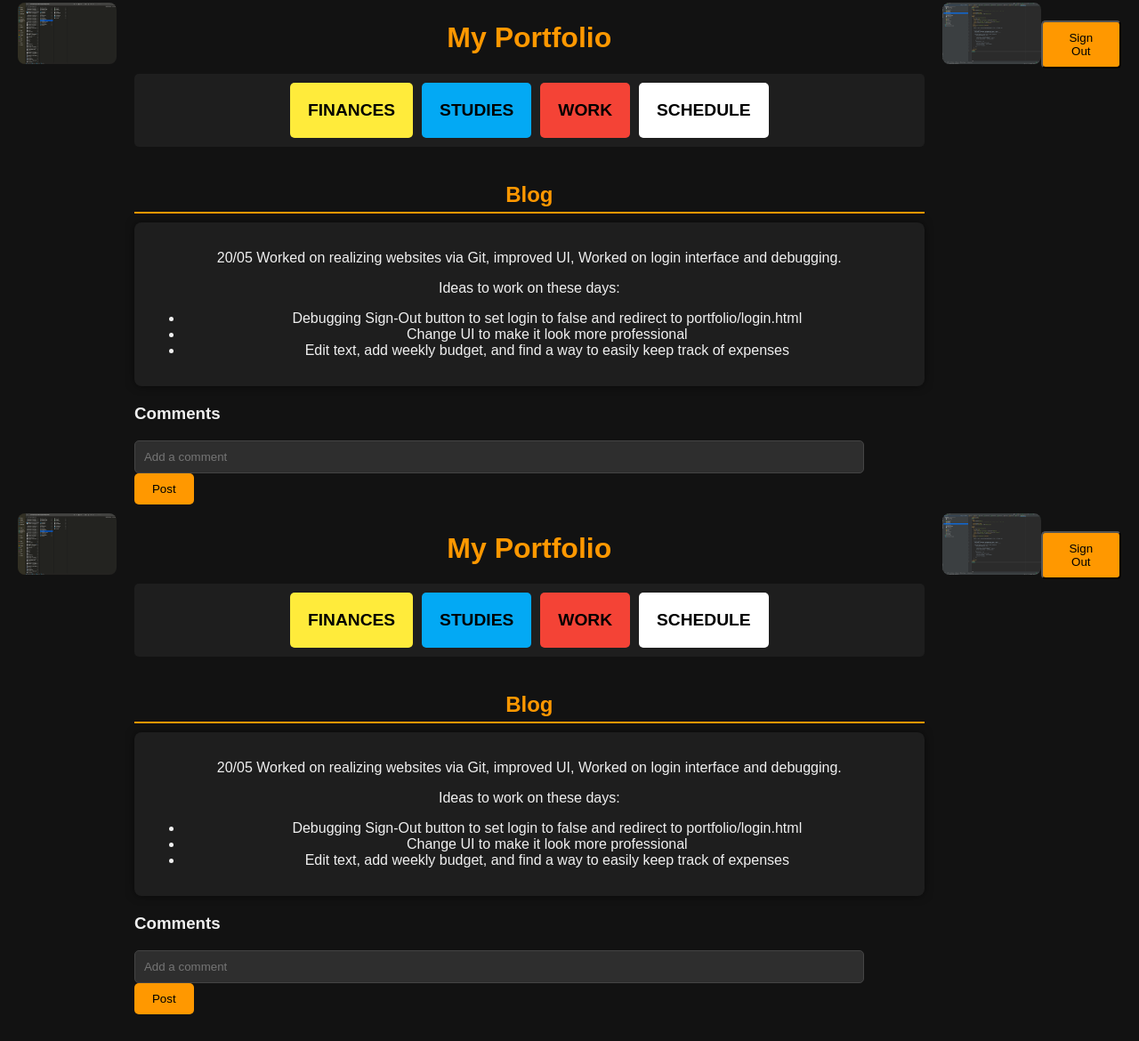
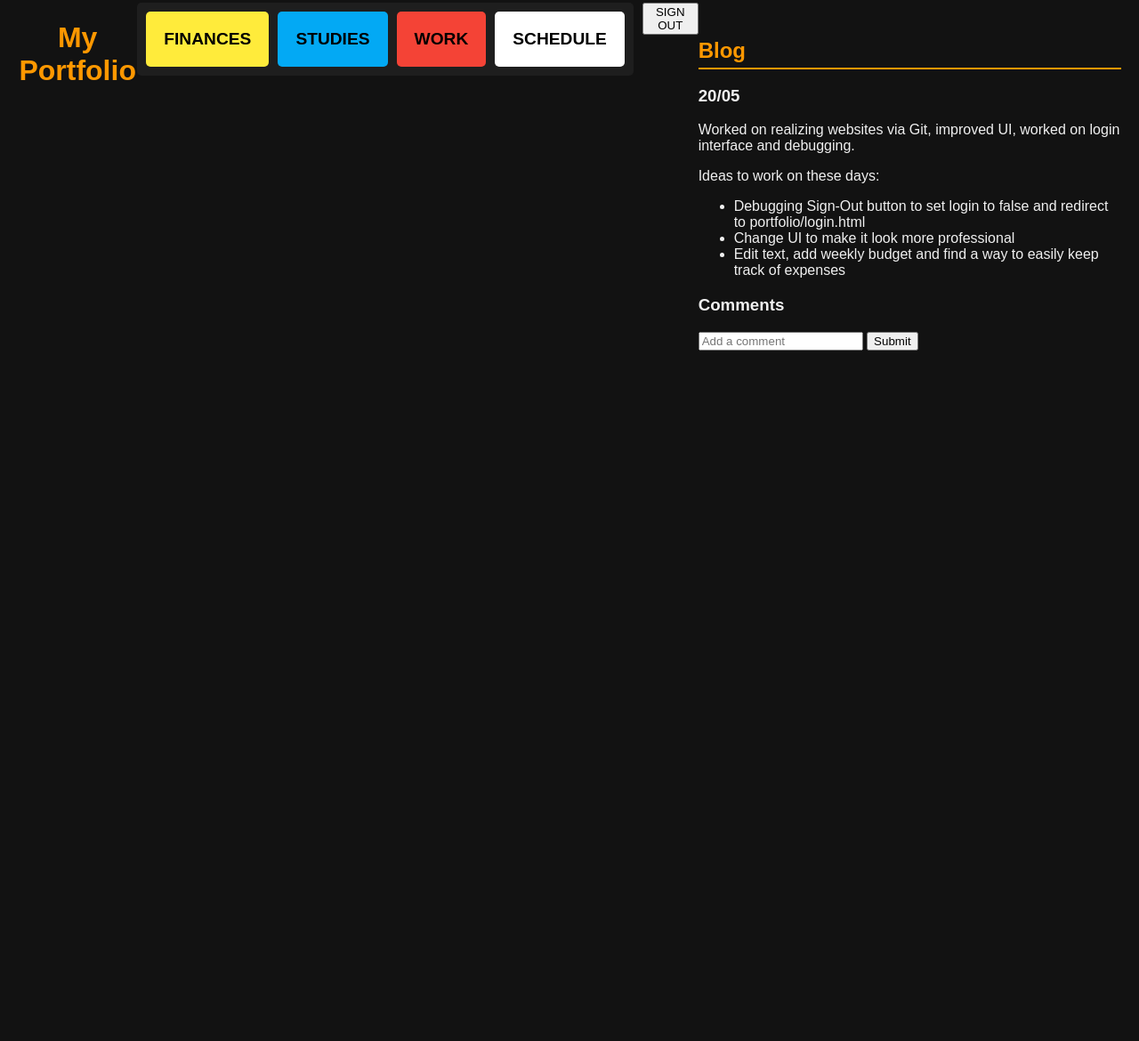
Before and after one commit to luisprojects/portfolio, a website: page index.html in a window 1280 px wide. Shown: the part 17-1187 px from the top of the page at 89% size. After the commit the page ends 800 px from the top, so only its background shows below. Drawn offline with Linux system fonts and the light colour scheme.

Commit message:
Removed image rotation and improved index page UI

```diff
--- a/index.html
+++ b/index.html
@@ -5,13 +5,10 @@
     <meta name="viewport" content="width=device-width, initial-scale=1.0">
     <title>My Portfolio</title>
     <link rel="stylesheet" href="styles.css">
+    <script src="script.js" defer></script>
 </head>
 <body>
     <div class="container">
-        <div class="image-container left">
-            <img id="left-image" src="images/left1.jpg" alt="Left Image" class="side-image">
-        </div>
-        <div class="content">
         <h1>My Portfolio</h1>
         <div class="navigation-container">
             <div class="navigation">
@@ -25,83 +22,26 @@
             <span id="date"></span>
             <span id="time"></span>
         </div>
+        <button onclick="logout()" class="button">SIGN OUT</button>
         <div class="blog">
             <h2>Blog</h2>
-                <div class="blog-entry">
-                    <p>20/05 Worked on realizing websites via Git, improved UI, Worked on login interface and debugging.</p>
+            <div class="post">
+                <h3>20/05</h3>
+                <p>Worked on realizing websites via Git, improved UI, worked on login interface and debugging.</p>
                 <p>Ideas to work on these days:</p>
                 <ul>
                     <li>Debugging Sign-Out button to set login to false and redirect to portfolio/login.html</li>
                     <li>Change UI to make it look more professional</li>
-                        <li>Edit text, add weekly budget, and find a way to easily keep track of expenses</li>
+                    <li>Edit text, add weekly budget and find a way to easily keep track of expenses</li>
                 </ul>
             </div>
-                <div class="comment-section">
+            <div class="comments">
                 <h3>Comments</h3>
+                <div id="comments"></div>
                 <input type="text" id="commentInput" placeholder="Add a comment">
-                    <button onclick="addComment()">Post</button>
-                    <div id="comments"></div>
+                <button onclick="addComment()">Submit</button>
             </div>
         </div>
     </div>
-        <div class="image-container right">
-            <img id="right-image" src="images/right1.jpg" alt="Right Image" class="side-image">
-        </div>
-        <button id="logoutButton" class="button logout" onclick="logout()">Sign Out</button>
-    </div>
-    <script src="script.js"></script>
-</body>
-</html><!DOCTYPE html>
-<html lang="en">
-<head>
-    <meta charset="UTF-8">
-    <meta name="viewport" content="width=device-width, initial-scale=1.0">
-    <title>My Portfolio</title>
-    <link rel="stylesheet" href="styles.css">
-</head>
-<body>
-    <div class="container">
-        <div class="image-container left">
-            <img id="left-image" src="images/left1.jpg" alt="Left Image" class="side-image">
-        </div>
-        <div class="content">
-            <h1>My Portfolio</h1>
-            <div class="navigation-container">
-                <div class="navigation">
-                    <a href="finances.html" class="button finances">FINANCES</a>
-                    <a href="studies.html" class="button studies">STUDIES</a>
-                    <a href="work.html" class="button work">WORK</a>
-                    <a href="schedule.html" class="button schedule">SCHEDULE</a>
-                </div>
-            </div>
-            <div class="datetime">
-                <span id="date"></span>
-                <span id="time"></span>
-            </div>
-            <div class="blog">
-                <h2>Blog</h2>
-                <div class="blog-entry">
-                    <p>20/05 Worked on realizing websites via Git, improved UI, Worked on login interface and debugging.</p>
-                    <p>Ideas to work on these days:</p>
-                    <ul>
-                        <li>Debugging Sign-Out button to set login to false and redirect to portfolio/login.html</li>
-                        <li>Change UI to make it look more professional</li>
-                        <li>Edit text, add weekly budget, and find a way to easily keep track of expenses</li>
-                    </ul>
-                </div>
-                <div class="comment-section">
-                    <h3>Comments</h3>
-                    <input type="text" id="commentInput" placeholder="Add a comment">
-                    <button onclick="addComment()">Post</button>
-                    <div id="comments"></div>
-                </div>
-            </div>
-        </div>
-        <div class="image-container right">
-            <img id="right-image" src="images/right1.jpg" alt="Right Image" class="side-image">
-        </div>
-        <button id="logoutButton" class="button logout" onclick="logout()">Sign Out</button>
-    </div>
-    <script src="script.js"></script>
 </body>
 </html>
--- a/script.js
+++ b/script.js
@@ -30,36 +30,6 @@ function logout() {
     });
 }
 
-// Image rotation logic
-const leftImages = [
-    'images/left1.jpg',
-    'images/left2.jpg',
-    'images/left3.jpg',
-    'images/left4.jpg',
-    'images/left5.jpg'
-];
-
-const rightImages = [
-    'images/right1.jpg',
-    'images/right2.jpg',
-    'images/right3.jpg',
-    'images/right4.jpg',
-    'images/right5.jpg'
-];
-
-let leftIndex = 0;
-let rightIndex = 0;
-
-function rotateImages() {
-    leftIndex = (leftIndex + 1) % leftImages.length;
-    rightIndex = (rightIndex + 1) % rightImages.length;
-
-    document.getElementById('left-image').src = leftImages[leftIndex];
-    document.getElementById('right-image').src = rightImages[rightIndex];
-}
-
-setInterval(rotateImages, 5000); // Change images every 5 seconds
-
 // Add comment logic
 function addComment() {
     const commentInput = document.getElementById('commentInput');
```
Lines whose indentation alone changed are shown as unchanged.
